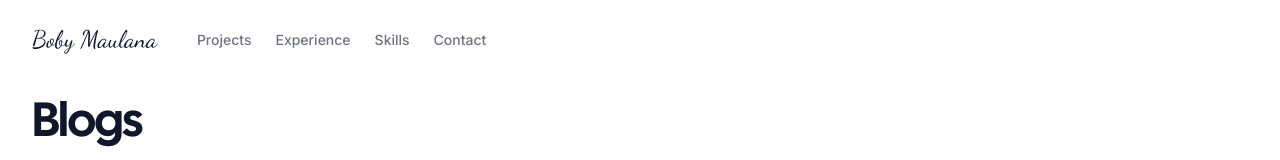
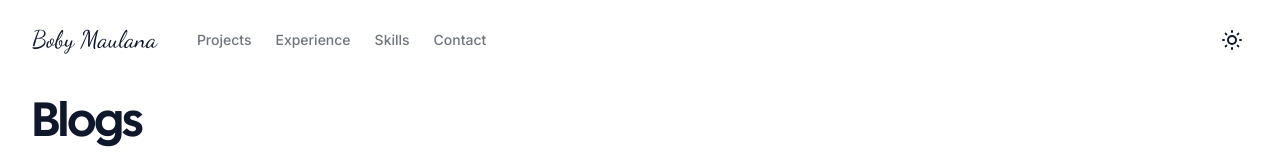
Before and after one commit to boby177/portfolio-boby-fe, a Next.js app: page /blogs in a window 1280 px wide. Shown: the top 160 px of the page. Built offline with nearby package versions, Linux system fonts and the light colour scheme.

Commit message:
refactor: simplify ModeToggle to single light/dark switch button

```diff
--- a/app/(root)/layout.tsx
+++ b/app/(root)/layout.tsx
@@ -21,7 +21,7 @@ export default function MarketingLayout({ children }: MarketingLayoutProps) {
           </MainNav>
           <nav className="flex items-center gap-5">
             {/* <GitHubStarBadge /> */}
-            {/* <ModeToggle /> */}
+            <ModeToggle />
           </nav>
         </div>
       </header>
--- a/components/common/mobile-nav.tsx
+++ b/components/common/mobile-nav.tsx
@@ -47,7 +47,7 @@ export function MobileNav({ items, children }: MobileNavProps) {
             </Link>
           ))}
         </nav>
-        {children ? <div className="pt-2">{children}</div> : null}
+        {/* {children ? <div className="pt-2">{children}</div> : null} */}
       </div>
     </div>
   );
--- a/components/common/mode-toggle.tsx
+++ b/components/common/mode-toggle.tsx
@@ -4,67 +4,20 @@ import { useTheme } from "next-themes";
 
 import { Icons } from "@/components/common/icons";
 import { Button } from "@/components/ui/button";
-import {
-  DropdownMenu,
-  DropdownMenuContent,
-  DropdownMenuItem,
-  DropdownMenuSeparator,
-  DropdownMenuTrigger,
-} from "@/components/ui/dropdown-menu";
 
 export function ModeToggle() {
   const { setTheme, theme } = useTheme();
 
   return (
-    <DropdownMenu>
-      <DropdownMenuTrigger asChild>
-        <Button variant="ghost" size="sm" className="h-8 w-8 px-0">
-          <Icons.sun className="rotate-0 scale-100 transition-all dark:-rotate-90 dark:scale-0 cyberpunk:scale-0 retro:scale-0 paper:scale-0 aurora:scale-0 synthwave:scale-0" />
-          <Icons.moon className="absolute rotate-90 scale-0 transition-all dark:rotate-0 dark:scale-100 cyberpunk:scale-0 retro:scale-0 paper:scale-0 aurora:scale-0 synthwave:scale-0" />
-          <Icons.retro className="absolute rotate-90 scale-0 transition-all retro:rotate-0 retro:scale-100" />
-          <Icons.cyberpunk className="absolute rotate-90 scale-0 transition-all cyberpunk:rotate-0 cyberpunk:scale-100" />
-          <Icons.paper className="absolute rotate-90 scale-0 transition-all paper:rotate-0 paper:scale-100" />
-          <Icons.aurora className="absolute rotate-90 scale-0 transition-all aurora:rotate-0 aurora:scale-100" />
-          <Icons.synthwave className="absolute rotate-90 scale-0 transition-all synthwave:rotate-0 synthwave:scale-100" />
-          <span className="sr-only">Toggle theme</span>
-        </Button>
-      </DropdownMenuTrigger>
-      <DropdownMenuContent align="end">
-        <DropdownMenuItem onClick={() => setTheme("light")}>
-          <Icons.sun className="mr-2 h-4 w-4" />
-          <span>Light</span>
-        </DropdownMenuItem>
-        <DropdownMenuItem onClick={() => setTheme("dark")}>
-          <Icons.moon className="mr-2 h-4 w-4" />
-          <span>Dark</span>
-        </DropdownMenuItem>
-        <DropdownMenuSeparator />
-        <DropdownMenuItem onClick={() => setTheme("retro")}>
-          <Icons.retro className="mr-2 h-4 w-4" />
-          <span>Retro</span>
-        </DropdownMenuItem>
-        <DropdownMenuItem onClick={() => setTheme("cyberpunk")}>
-          <Icons.cyberpunk className="mr-2 h-4 w-4" />
-          <span>Cyberpunk</span>
-        </DropdownMenuItem>
-        <DropdownMenuItem onClick={() => setTheme("paper")}>
-          <Icons.paper className="mr-2 h-4 w-4" />
-          <span>Paper</span>
-        </DropdownMenuItem>
-        <DropdownMenuItem onClick={() => setTheme("aurora")}>
-          <Icons.aurora className="mr-2 h-4 w-4" />
-          <span>Aurora</span>
-        </DropdownMenuItem>
-        <DropdownMenuItem onClick={() => setTheme("synthwave")}>
-          <Icons.synthwave className="mr-2 h-4 w-4" />
-          <span>Synthwave</span>
-        </DropdownMenuItem>
-        <DropdownMenuSeparator />
-        <DropdownMenuItem onClick={() => setTheme("system")}>
-          <Icons.laptop className="mr-2 h-4 w-4" />
-          <span>System</span>
-        </DropdownMenuItem>
-      </DropdownMenuContent>
-    </DropdownMenu>
+    <Button
+      variant="ghost"
+      size="sm"
+      className="h-8 w-8 px-0"
+      onClick={() => setTheme(theme === "dark" ? "light" : "dark")}
+    >
+      <Icons.sun className="rotate-0 scale-100 transition-all dark:-rotate-90 dark:scale-0" />
+      <Icons.moon className="absolute rotate-90 scale-0 transition-all dark:rotate-0 dark:scale-100" />
+      <span className="sr-only">Toggle theme</span>
+    </Button>
   );
 }
```
